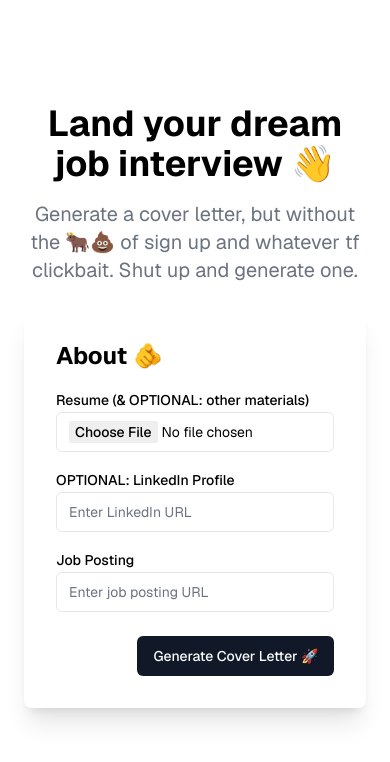
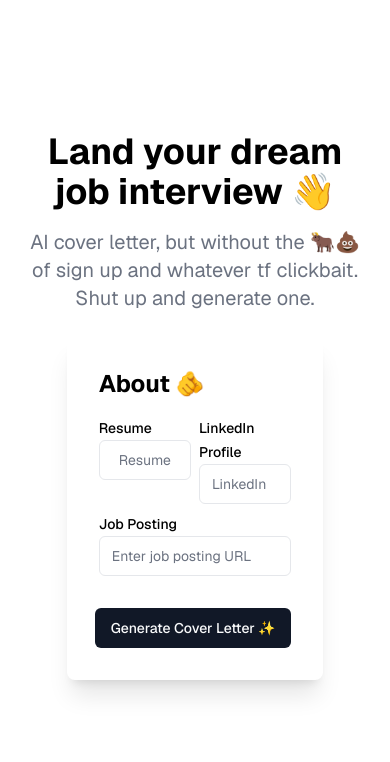
Before and after one commit to scottsus/cover-letter, a Next.js app: page /generate in a window 390 px wide. Shown: the top 762 px of the page. Built offline with nearby package versions, Linux system fonts and the light colour scheme; what @ai-sdk/anthropic would draw is missing.

Commit message:
local storage and prettify ✨

```diff
--- a/src/actions/linkedIn.ts
+++ b/src/actions/linkedIn.ts
@@ -17,11 +17,11 @@ export async function fetchLinkedInProfile(linkedInUrl: string) {
   });
 
   if (!response.ok) {
-    throw new Error("Unable to fetch profile.");
+    console.error(`LinkedIn: unable to fetch profile [${linkedInUrl}]`);
+    return "";
   }
 
   const obj = await response.json();
-
   const profile: LinkedInProfile = {
     first_name: obj.first_name,
     last_name: obj.last_name,
@@ -55,7 +55,11 @@ export async function fetchLinkedInProfile(linkedInUrl: string) {
     certifications: obj.certifications.map((cert: any) => cert.name),
   };
 
-  return pretty(profile);
+  const prettified = pretty(profile);
+  if (typeof prettified !== "string") {
+    return "";
+  }
+  return prettified;
 }
 
 interface LinkedInProfile {
--- a/src/app/generate/form.tsx
+++ b/src/app/generate/form.tsx
@@ -1,5 +1,7 @@
 "use client";
 
+import { useLocalStorage, useLocalStorageFile } from "../hooks/useLocalStorage";
+import useWindowSize from "../hooks/useWindowSize";
 import { readStreamableValue } from "ai/rsc";
 import { useState } from "react";
 import { ClipLoader } from "react-spinners";
@@ -8,6 +10,7 @@ import { toast } from "sonner";
 import { Button } from "~/components/ui/button";
 import { Input } from "~/components/ui/input";
 import { Label } from "~/components/ui/label";
+import UploadFileInput from "~/components/uploadFileInput";
 
 import { handleCoverLetter } from "~/actions/handleCoverLetter";
 
@@ -16,29 +19,33 @@ export function Form({
 }: {
   setCoverLetter: (coverLetter: string) => void;
 }) {
-  const [file, setFile] = useState<File>();
-  const [linkedInUrl, setLinkedInUrl] = useState("");
-  const [jobPostingUrl, setJobPostingUrl] = useState("");
+  const { isMobile } = useWindowSize();
+  const [resume, setResume] = useLocalStorageFile("resume");
+  const [linkedInUrl, setLinkedInUrl] = useLocalStorage("linkedInUrl", "");
+  const [jobPostingUrl, setJobPostingUrl] = useLocalStorage(
+    "jobPostingUrl",
+    "",
+  );
   const [isPending, setIsPending] = useState(false);
   const [hasGeneratedCoverLetter, setHasGeneratedCoverLetter] = useState(false);
 
-  const handleInputFile = (e: React.ChangeEvent<HTMLInputElement>) => {
-    const inputFile = e.target.files?.[0];
-    if (inputFile) {
-      setFile(inputFile);
+  const uploadResume = (e: React.ChangeEvent<HTMLInputElement>) => {
+    const resume = e.target.files?.[0];
+    if (resume) {
+      setResume(resume);
     }
   };
 
   const handleSubmit = async (e: React.FormEvent) => {
     e.preventDefault();
-    if (!file && !linkedInUrl) {
+    if (!resume && !linkedInUrl) {
       toast.error("Need at least one of resume or LinkedIn URL!");
       return;
     }
 
     const formData = new FormData();
-    if (file) {
-      formData.append("file", file);
+    if (resume) {
+      formData.append("resume", resume);
     }
     formData.append("linkedInUrl", linkedInUrl);
     formData.append("jobPostingUrl", jobPostingUrl);
@@ -66,22 +73,25 @@ export function Form({
   };
 
   return (
-    <div className="space-y-6 rounded-lg p-8 shadow-xl">
+    <div className="w-3/4 space-y-6 rounded-lg p-8 shadow-xl lg:w-full">
       <div>
         <h2 className="mb-4 text-2xl font-bold">About 🫵</h2>
-        <div className="mb-2 grid grid-cols-1 gap-4 md:grid-cols-2">
-          <div>
-            <Label htmlFor="resume">Resume (& OPTIONAL: other materials)</Label>
-            <Input type="file" id="resume" onChange={handleInputFile} />
+        <div className="my-2 flex flex-col gap-2 md:gap-3">
+          <div className="flex flex-row gap-x-2 md:gap-x-4">
+            <div className="w-1/2">
+              <Label htmlFor="resume">Resume</Label>
+              <UploadFileInput file={resume} uploadFile={uploadResume} />
             </div>
-          <div>
-            <Label htmlFor="linkedin">OPTIONAL: LinkedIn Profile</Label>
+            <div className="w-1/2">
+              <Label htmlFor="linkedin">LinkedIn Profile</Label>
               <Input
                 type="text"
                 id="linkedin"
-              placeholder="Enter LinkedIn URL"
+                placeholder={isMobile ? "LinkedIn" : "Enter LinkedIn URL"}
+                value={linkedInUrl}
                 onChange={(e) => setLinkedInUrl(e.target.value)}
               />
+            </div>
           </div>
           <div className="md:col-span-2">
             <Label htmlFor="job-posting">Job Posting</Label>
@@ -89,6 +99,7 @@ export function Form({
               type="text"
               id="job-posting"
               placeholder="Enter job posting URL"
+              value={jobPostingUrl}
               onChange={(e) => setJobPostingUrl(e.target.value)}
             />
           </div>
@@ -96,14 +107,19 @@ export function Form({
       </div>
       <div>
         <div className="flex justify-end">
-          <Button onClick={handleSubmit} type="submit" disabled={isPending}>
+          <Button
+            className={`${isMobile && "mx-auto"} mt-2`}
+            onClick={handleSubmit}
+            type="submit"
+            disabled={isPending}
+          >
             {isPending ? (
               <>
                 <ClipLoader size={16} color="white" className="mr-2" />
                 Generating...
               </>
             ) : !hasGeneratedCoverLetter ? (
-              "Generate Cover Letter 🚀"
+              "Generate Cover Letter ✨"
             ) : (
               "Regenerate Cover Letter ✨"
             )}
--- a/src/app/generate/page.tsx
+++ b/src/app/generate/page.tsx
@@ -20,8 +20,8 @@ export default function HomePage() {
           Land your dream job interview 👋
         </h1>
         <h2 className="mb-6 text-center text-xl text-muted-foreground">
-          Generate a cover letter, but without the 🐂💩 of sign up and whatever
-          tf clickbait. Shut up and generate one.
+          AI cover letter, but without the 🐂💩 of sign up and whatever tf
+          clickbait. Shut up and generate one.
         </h2>
         <Form setCoverLetter={setCoverLetter} />
       </motion.div>
--- /dev/null
+++ b/src/app/hooks/useLocalStorage.ts
@@ -0,0 +1,63 @@
+import { useEffect, useState } from "react";
+import { toast } from "sonner";
+
+export function useLocalStorage<T>(
+  key: string,
+  initialValue: T,
+): [T, (value: T) => void] {
+  const [storedValue, setStoredValue] = useState<T>(() => {
+    if (typeof window === "undefined") {
+      return initialValue;
+    }
+    try {
+      const item = window.localStorage.getItem(key);
+      return item ? JSON.parse(item) : initialValue;
+    } catch (error) {
+      return initialValue;
+    }
+  });
+
+  useEffect(() => {
+    if (typeof window !== "undefined") {
+      try {
+        window.localStorage.setItem(key, JSON.stringify(storedValue));
+      } catch (error) {
+        toast.error(`${error}`);
+      }
+    }
+  }, [key, storedValue]);
+
+  return [storedValue, setStoredValue];
+}
+
+export function useLocalStorageFile(
+  fileKey: string,
+): [File | null, (file: File | null) => void] {
+  const fileNameKey = "resume_file_name";
+  const [file, setFile] = useState<File | null>(() => {
+    if (typeof window === "undefined") {
+      return null;
+    }
+    const fileName = localStorage.getItem(fileNameKey) as string;
+    const savedFileContents = localStorage.getItem(fileKey);
+    const file = savedFileContents
+      ? new File([savedFileContents], fileName)
+      : null;
+
+    return file;
+  });
+
+  useEffect(() => {
+    if (typeof window !== "undefined") {
+      if (file) {
+        localStorage.setItem(fileNameKey, file.name);
+        file.text().then((text) => localStorage.setItem(fileKey, text));
+      } else {
+        localStorage.removeItem(fileNameKey);
+        localStorage.removeItem(fileKey);
+      }
+    }
+  }, [file, fileKey]);
+
+  return [file, setFile];
+}
--- /dev/null
+++ b/src/app/hooks/useWindowSize.ts
@@ -0,0 +1,43 @@
+"use client";
+
+import { useEffect, useState } from "react";
+
+export default function useWindowSize() {
+  const [windowSize, setWindowSize] = useState<{
+    width: number | undefined;
+    height: number | undefined;
+  }>({
+    width: undefined,
+    height: undefined,
+  });
+
+  useEffect(() => {
+    if (typeof window === "undefined") {
+      return;
+    }
+
+    setWindowSize({
+      width: window.innerWidth,
+      height: window.innerHeight,
+    });
+
+    function handleResize() {
+      setWindowSize({
+        width: window.innerWidth,
+        height: window.innerHeight,
+      });
+    }
+
+    window.addEventListener("resize", handleResize);
+    handleResize();
+
+    return () => window.removeEventListener("resize", handleResize);
+  }, []);
+
+  return {
+    windowSize,
+    isMobile: typeof windowSize?.width === "number" && windowSize?.width < 768,
+    isDesktop:
+      typeof windowSize?.width === "number" && windowSize?.width >= 768,
+  };
+}
--- a/src/components/copyButton.tsx
+++ b/src/components/copyButton.tsx
@@ -1,3 +1,5 @@
+"use client";
+
 import { CheckIcon, CopyIcon } from "lucide-react";
 import { useState } from "react";
 
--- a/src/components/downloadPdfButton.tsx
+++ b/src/components/downloadPdfButton.tsx
@@ -1,3 +1,5 @@
+"use client";
+
 import { Document, Page, StyleSheet, Text, pdf } from "@react-pdf/renderer";
 import { CheckIcon, DownloadIcon } from "lucide-react";
 import { useState } from "react";
--- /dev/null
+++ b/src/components/uploadFileInput.tsx
@@ -0,0 +1,35 @@
+"use client";
+
+import { useEffect, useState } from "react";
+
+import { Button } from "./ui/button";
+import { Input } from "./ui/input";
+import useWindowSize from "~/app/hooks/useWindowSize";
+
+export default function UploadFileInput({
+  file,
+  uploadFile,
+}: {
+  file: File | null;
+  uploadFile: (e: React.ChangeEvent<HTMLInputElement>) => void;
+}) {
+  const { isMobile } = useWindowSize();
+  const [buttonText, setButtonText] = useState("Upload");
+
+  useEffect(() => {
+    setButtonText(file?.name ?? "Upload File");
+  }, [file]);
+  return (
+    <div className="relative">
+      <Input type="file" id="resume" className="hidden" onChange={uploadFile} />
+      <Button
+        type="button"
+        variant="outline"
+        className="absolute inset-0 w-full truncate text-left font-normal text-muted-foreground"
+        onClick={() => document.getElementById("resume")?.click()}
+      >
+        {isMobile ? "Resume" : buttonText}
+      </Button>
+    </div>
+  );
+}
```
Lines whose indentation alone changed are shown as unchanged.
